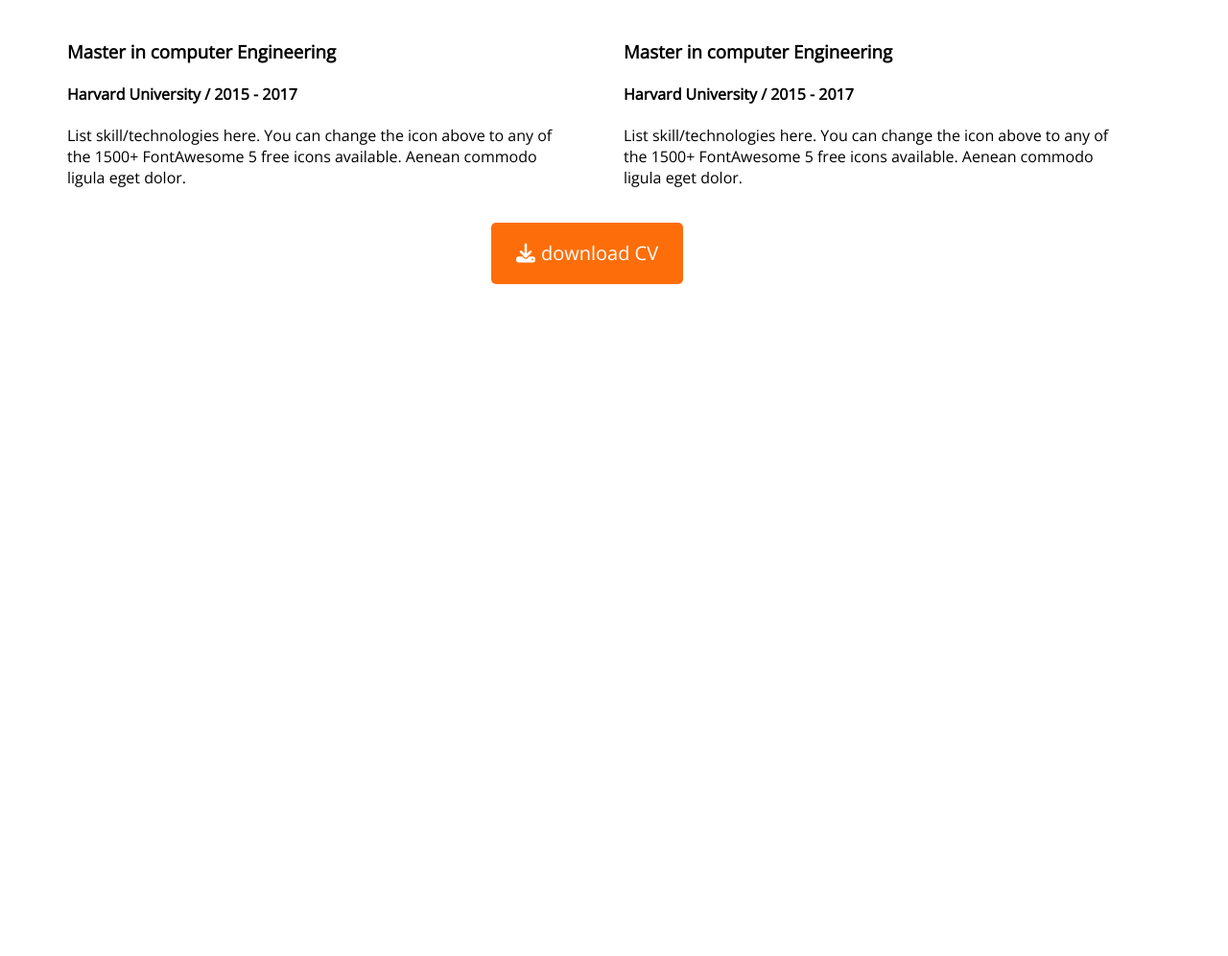
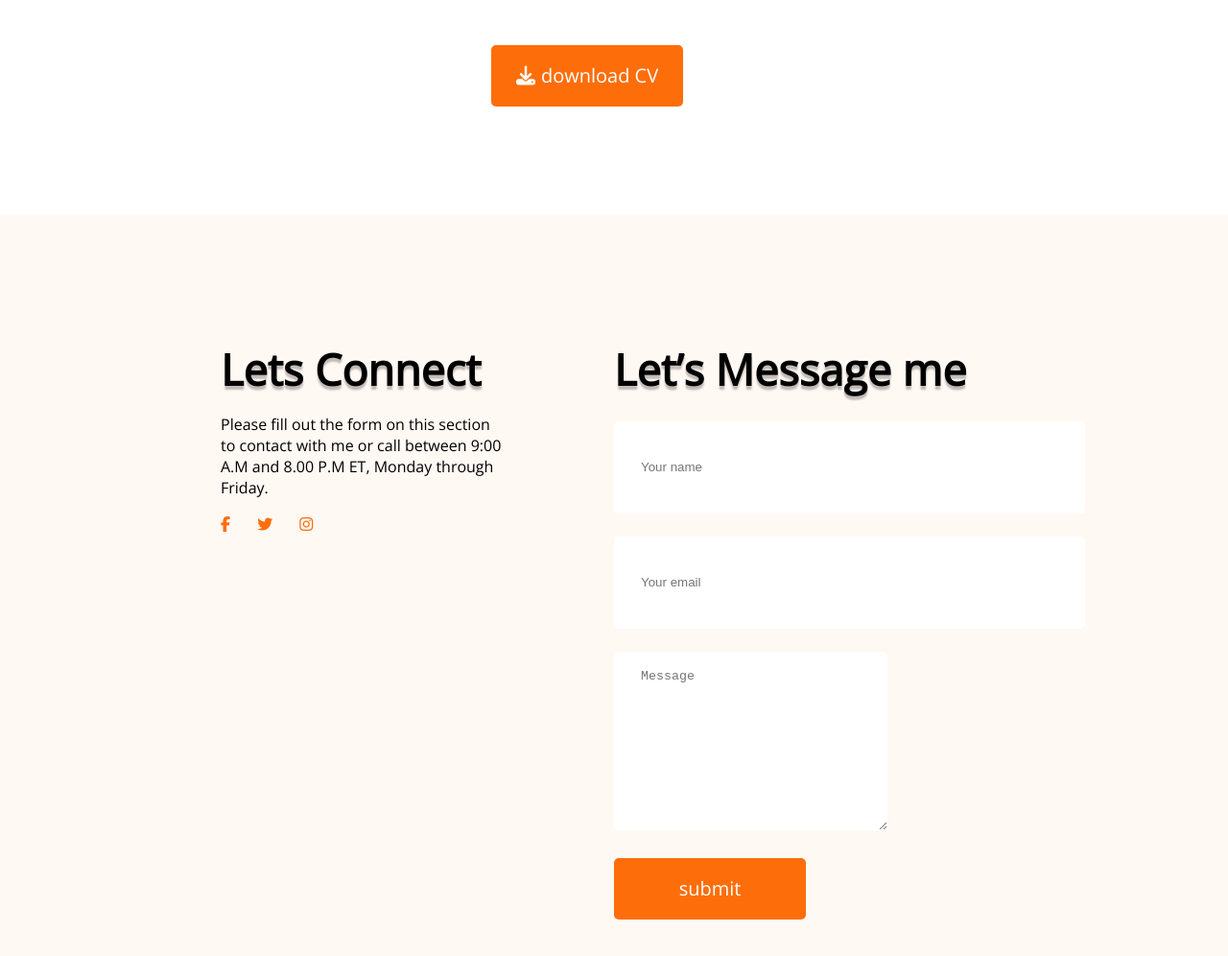
Before and after one commit to Crosshairs532/project_1_portfolio, a plain HTML site: page index.html in a window 1280 px wide. Shown: the part 2957-3953 px from the top of the page at 96% size. Before the commit the page ends 3253 px from the top, so only its background shows below. Drawn offline with nearby package versions, Linux system fonts and the light colour scheme.

Commit message:
all updated

```diff
--- a/index.html
+++ b/index.html
@@ -10,6 +10,7 @@
     <link rel="preconnect" href="https://fonts.googleapis.com">
     <link rel="preconnect" href="https://fonts.gstatic.com" crossorigin>
     <link href="https://fonts.googleapis.com/css2?family=Open+Sans&display=swap" rel="stylesheet">
+    <script src="https://kit.fontawesome.com/ac5b348608.js" crossorigin="anonymous"></script>
     <!-- <link rel="preconnect" href="https://fonts.googleapis.com">
     <link rel="preconnect" href="https://fonts.gstatic.com" crossorigin> -->
     <!-- <link
@@ -179,9 +180,30 @@
                 </div>
             </div>
         </section>
+        <button class="btn"><i class="fa-solid fa-download"></i>download CV</button>
+    </main>
+    <footer>
+        <div class="footer_container">
+            <div class="half connect">
+                <h2>Lets Connect</h2>
+                <p>Please fill out the form on this section to contact with me or call between 9:00 A.M and 8.00 P.M ET,
+                    Monday through Friday.</p>
+                <div class="icons">
+                    <i class="fa-brands fa-facebook-f"></i>
+                    <i class="fa-brands fa-twitter"></i>
+                    <i class="fa-brands fa-instagram"></i>
+                </div>
+            </div>
+            <div class="half msg_me">
+                <h2 style="margin-bottom: 24px;">Let’s Message me</h2>
+                <input type="text" placeholder="Your name">
+                <input type="email" name="email" id="" placeholder="Your email">
+                <textarea name="" id="" cols="30" rows="10" placeholder="Message"></textarea>
+                <button class="m_btn">submit</button>
 
-    </main>
-    <button class="btn"><i class="fa-solid fa-download"></i>download CV</button>
+            </div>
+        </div>
+    </footer>
 </body>
 
 </html>
--- a/style.css
+++ b/style.css
@@ -237,6 +237,7 @@ img {
     width: 1140px;
     display: flex;
     justify-content: space-between;
+
 }
 
 .edu {
@@ -248,9 +249,10 @@ img {
 }
 
 .education {
-    gap: 71px;
+    gap: 30px;
     display: flex;
     flex-direction: column;
+
 }
 
 .ressume {
@@ -271,10 +273,71 @@ hr {
 }
 
 .btn {
-    margin-top: 30px;
+    margin-top: 50px;
     margin-left: 40%;
+
 }
 
 i {
     margin-right: 6px;
 }
+
+/* footer */
+footer {
+    margin-top: 113px;
+    background: #FFF8F3;
+    padding: 130px 230px 130px 230px;
+
+}
+
+.footer_container {
+
+    width: 1140px;
+    width: 100%;
+    height: 600px;
+    display: flex;
+
+
+}
+
+.half {
+
+
+    width: 50%;
+}
+
+.icons i {
+    margin-right: 24px;
+    color: rgba(253, 110, 10, 1);
+}
+
+.msg_me {
+    margin-left: 117px;
+}
+
+.msg_me input {
+
+    display: block;
+    padding-left: 28px;
+    padding-top: 18px;
+    padding-bottom: 18px;
+    width: 461px;
+    height: 60px;
+    margin-bottom: 24px;
+    border: none;
+    border-radius: 5px;
+}
+
+textarea {
+    padding-left: 28px;
+    padding-top: 18px;
+    padding-bottom: 18px;
+    border: none;
+    border-radius: 5px;
+    margin-bottom: 24px;
+}
+
+.m_btn {
+
+    display: block;
+}
```
